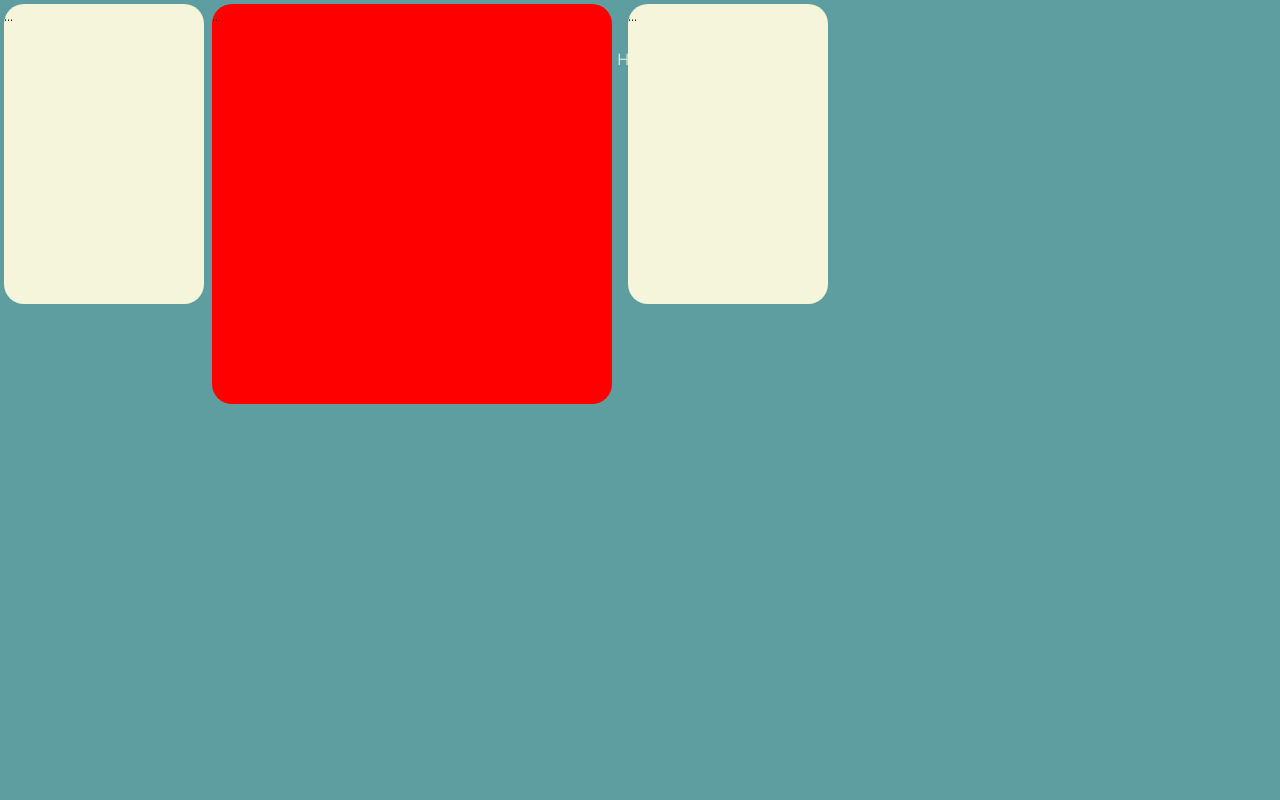
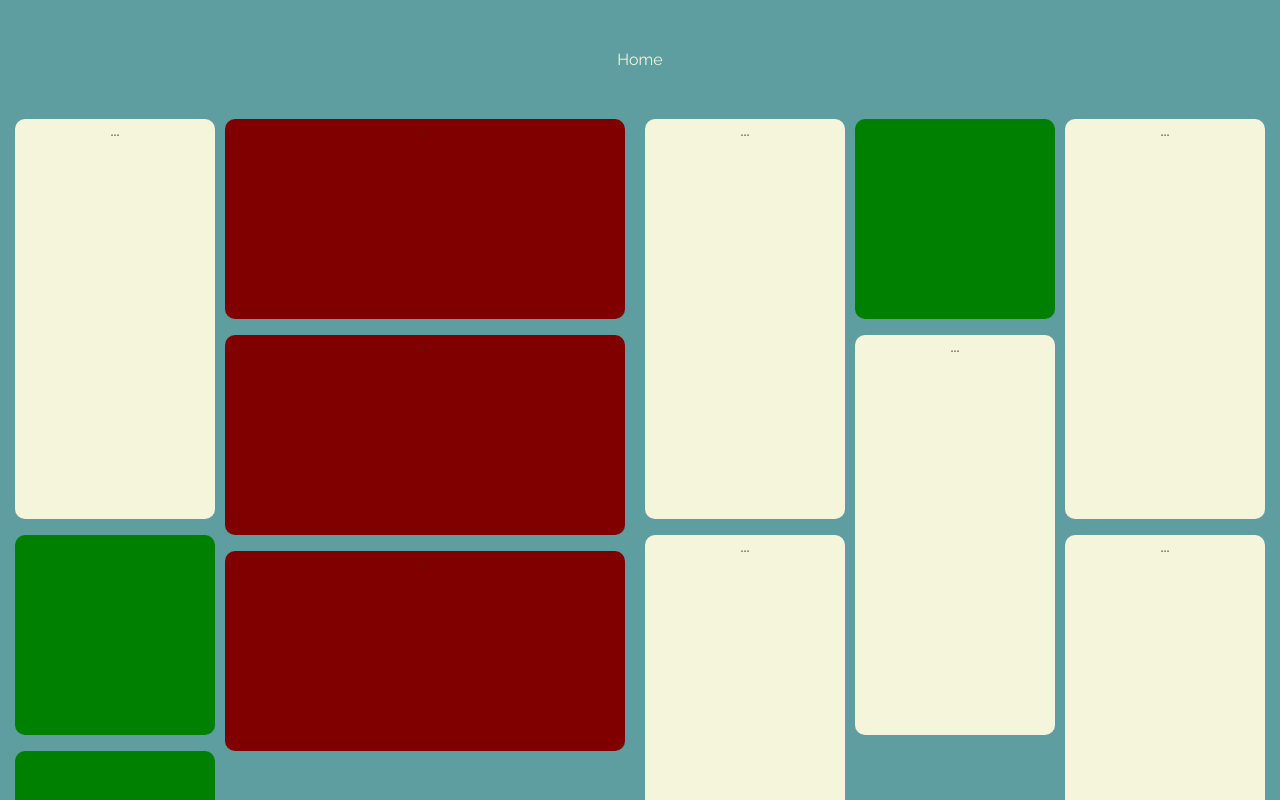
Before and after one commit to nXtremist/test, a website: page video.html in a window 1280 px wide. Drawn offline with nearby package versions, Linux system fonts and the light colour scheme.

Commit message:
trying masonry

```diff
--- a/video.html
+++ b/video.html
@@ -8,20 +8,33 @@
     <link href="https://fonts.googleapis.com/css?family=Raleway&display=swap" rel="stylesheet">
     <link rel="stylesheet" href="./css/style.css">
     <style>
+        body {
+            overflow-y: scroll;
+        }
+
         .grid-item {
+            float: left;
             width: 200px;
-            height: 300px;
+            height: 400px;
             background-color: beige;
-            margin:.25rem;
-            border-radius: 20px;
+            border-radius: 10px;
+            margin-bottom: 1rem;
         }
 
         .grid-item--width2 {
+            background-color: maroon;
+            height: 200px;
             width: 400px;
-            height: 400px;
-            background-color: red;
-            border-radius: 20px;
-            margin:.25rem;
+        }
+
+        .grid-item--height2 {
+            background-color: green;
+            width: 20;
+            height: 200px;
+        }
+
+        #video nav.navbar {
+            position: relative;
         }
     </style>
     <title>Video Test</title>
@@ -29,7 +42,7 @@
 
 <body style="background-color: cadetblue;">
     <div class="loader"></div>
-    <div id="video" class="container-fluid p-0 text-center">
+    <div id="video" class="text-center">
         <nav class="navbar justify-content-center align-items-center" id="mainNav">
             <!-- <div class="collapse navbar-collapse" id="collapsibleNavbar"> -->
             <ul class="navbar-nav mt-2">
@@ -45,13 +58,26 @@
             </ul>
             <!-- </div> -->
         </nav>
+        <div class="container-fluid">
+            <div class="grid">
+
+                <div class="grid-item">...</div>
+                <div class="grid-item grid-item--width2">...</div>
+                <div class="grid-item">...</div>
+                <div class="grid-item grid-item--height2"></div>
+                <div class="grid-item">...</div>
+                <div class="grid-item grid-item--width2">...</div>
+                <div class="grid-item">...</div>
+                <div class="grid-item grid-item--height2"></div>
+                <div class="grid-item">...</div>
+                <div class="grid-item grid-item--width2">...</div>
+                <div class="grid-item">...</div>
+                <div class="grid-item grid-item--height2"></div>
+            </div>
+        </div>
+
     </div>
 
-    <div class="grid">
-        <div class="grid-item">...</div>
-        <div class="grid-item grid-item--width2">...</div>
-        <div class="grid-item">...</div>
-    </div>
 
     <!-- <section class="d-flex container-fluid">
         <video src="./video/1.mp4"></video>
@@ -64,6 +90,9 @@
     <script src="https://code.jquery.com/jquery-3.4.1.min.js"></script>
     <script src="https://stackpath.bootstrapcdn.com/bootstrap/4.4.1/js/bootstrap.bundle.min.js"></script>
     <script src="https://unpkg.com/masonry-layout@4.2.2/dist/masonry.pkgd.min.js"></script>
+    <!-- https://github.com/suprb/nested/ -->
+    <!-- https://github.com/yconst/Freetile -->
+    <!-- https://github.com/xlune/jQuery-vGrid-Plugin -->
     <script>
         window.addEventListener('load', function () {
             $('.loader').fadeOut();
@@ -71,7 +100,7 @@
         $('.grid').masonry({
             // options
             itemSelector: '.grid-item',
-            columnWidth:0
+            gutter:10
         });
         $('video').hover(function () {
             this.play()
```
